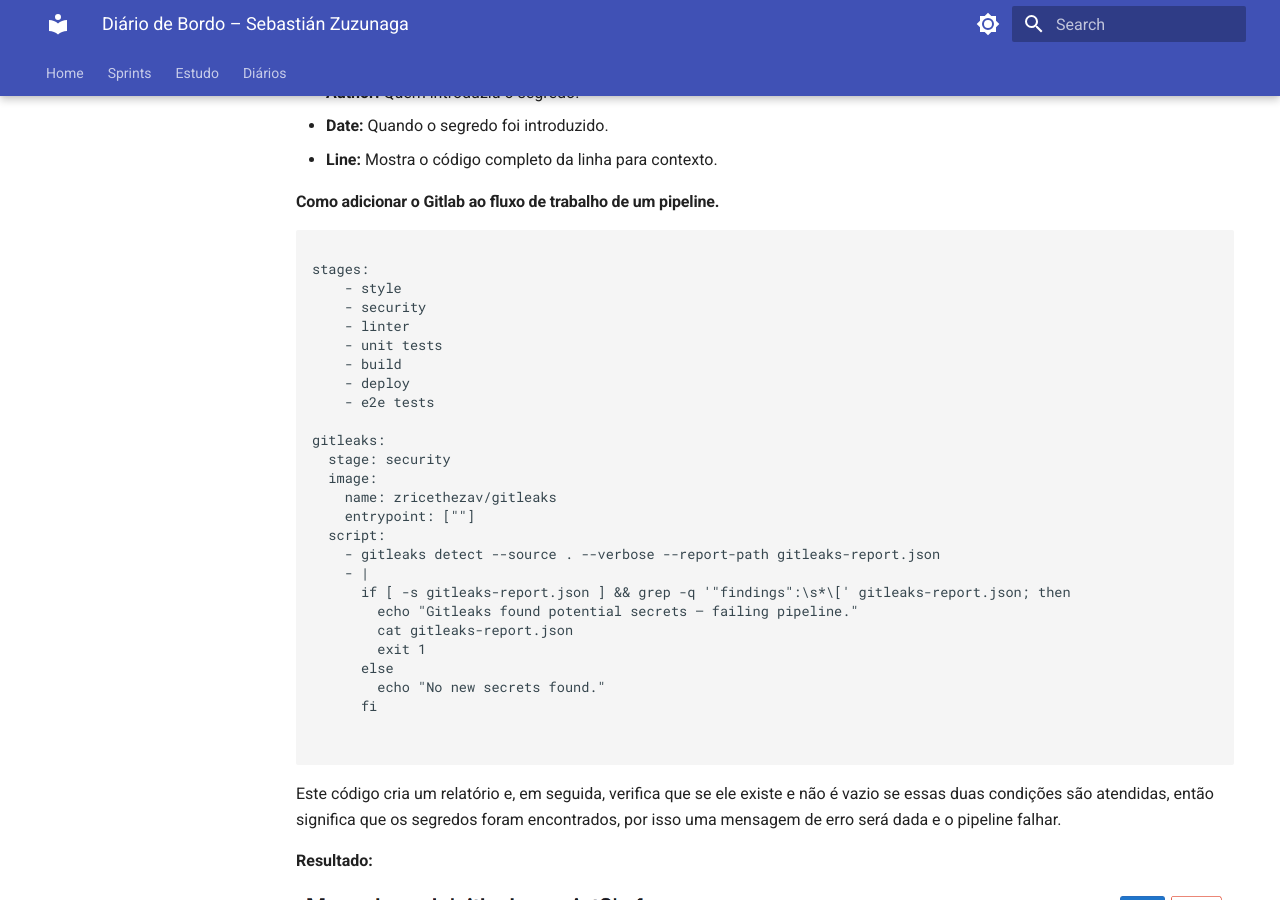
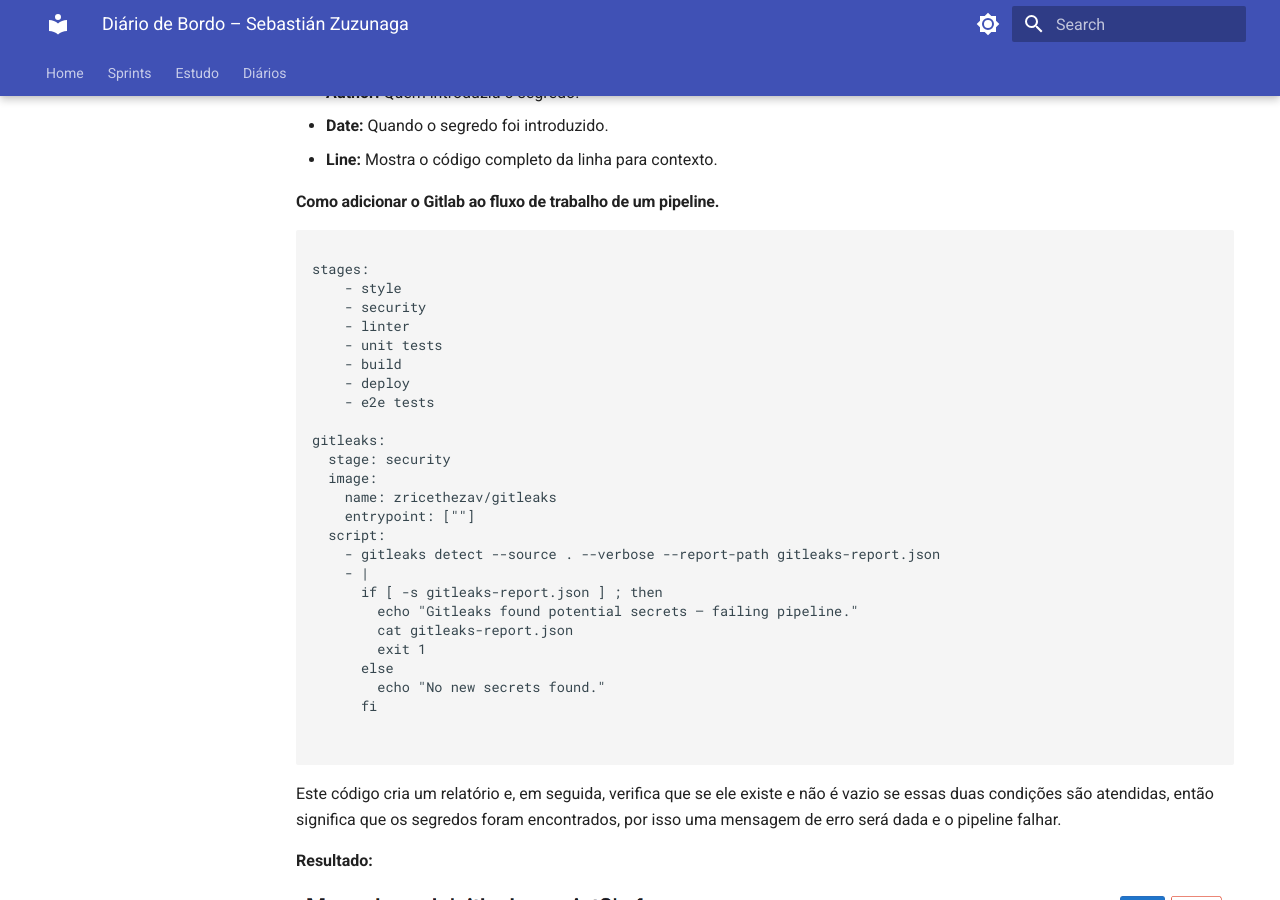
Before and after one commit to unbyytes/GCES, an MkDocs documentation site: the page built from docs/diarios/211006957/2.md, in a window 1280 px wide and 900 px high, scrolled down 2844 px. Built offline with MkDocs 1.6.1 and Material for MkDocs 9.7.7, drawn with Linux system fonts in a browser that asks for light colours.

Commit message:
correcao de diario

```diff
--- a/docs/diarios/211006957/2.md
+++ b/docs/diarios/211006957/2.md
@@ -137,7 +137,7 @@ gitleaks:
   script:
     - gitleaks detect --source . --verbose --report-path gitleaks-report.json
     - |
-      if [ -s gitleaks-report.json ] && grep -q '"findings":\s*\[' gitleaks-report.json; then
+      if [ -s gitleaks-report.json ] ; then
         echo "Gitleaks found potential secrets — failing pipeline."
         cat gitleaks-report.json
         exit 1
```
